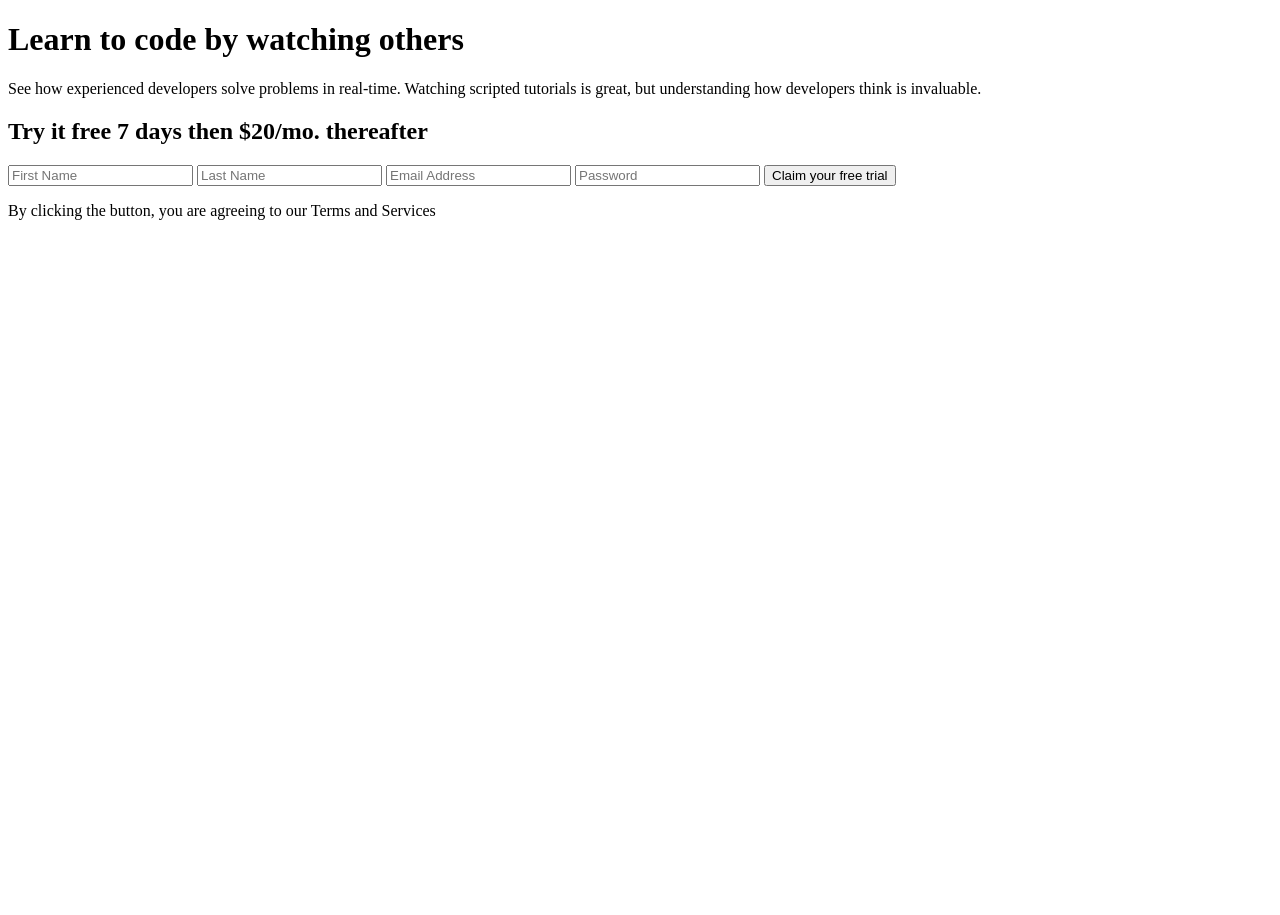
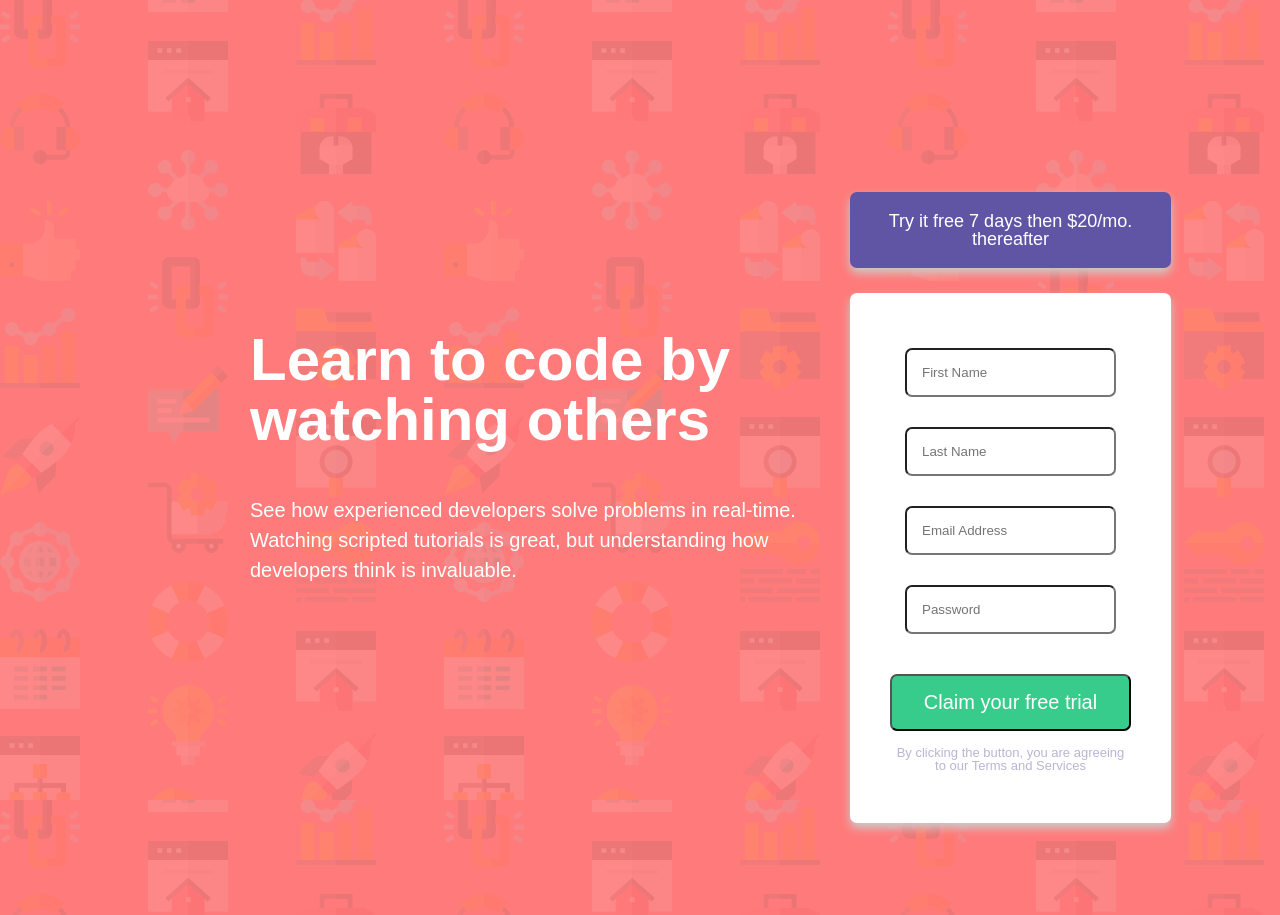
Before and after one commit to HederAlves/Formulario-de-envio, a plain HTML site: page index.html in a window 1280 px wide. Before the commit the page ends 800 px from the top, so only its background shows below. Drawn offline with Linux system fonts and the light colour scheme; files whose address does not match are found by name.

Commit message:
Update 3.0
Organizing project into folders.
Improving code.

```diff
--- a/index.html
+++ b/index.html
@@ -3,24 +3,17 @@
 <head>
   <meta charset="UTF-8">
   <meta name="viewport" content="width=device-width,initial-scale=1.0">
-  <!-- displays site properly based on user's device -->
-
   <link rel="icon" type="image/png" sizes="32x32" href="./images/favicon-32x32.png">
-
   <title>Frontend Mentor | Intro component with sign up form</title>
-  <link rel="stylesheet"href="reset.css">
-  <link rel="stylesheet"href="style.css">
-  <link rel="stylesheet"href="flexbox.css">
+  <link rel="stylesheet"href="assets/reset.css">
+  <link rel="stylesheet"href="assets/style.css">
+  <link rel="stylesheet"href="assets/flexbox.css">
 </head>
-
 <body>
-
-
   <header class="blocoCabecalho">
     <h1>Learn to code by watching others</h1>
     <p>See how experienced developers solve problems in real-time. Watching scripted tutorials is great, but understanding how developers think is invaluable.</p>
   </header>
-
   <main class="conteudoPrincipal">
     <h2>Try it free 7 days then $20/mo. thereafter</h2>
     <div class="blocoForm">
@@ -34,6 +27,5 @@
     </form>
     </div>
   </main>
-
 </body>
 </html>
```
